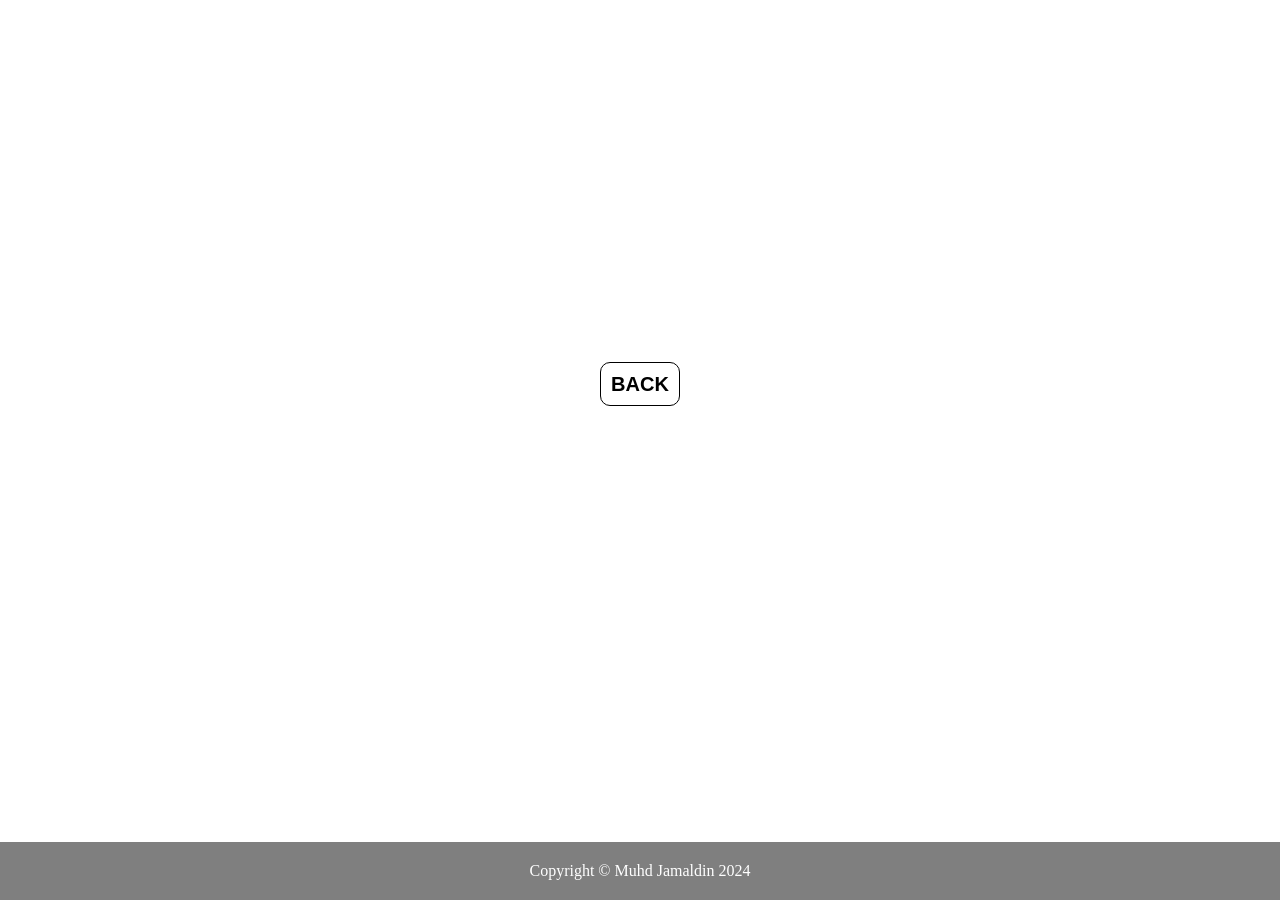
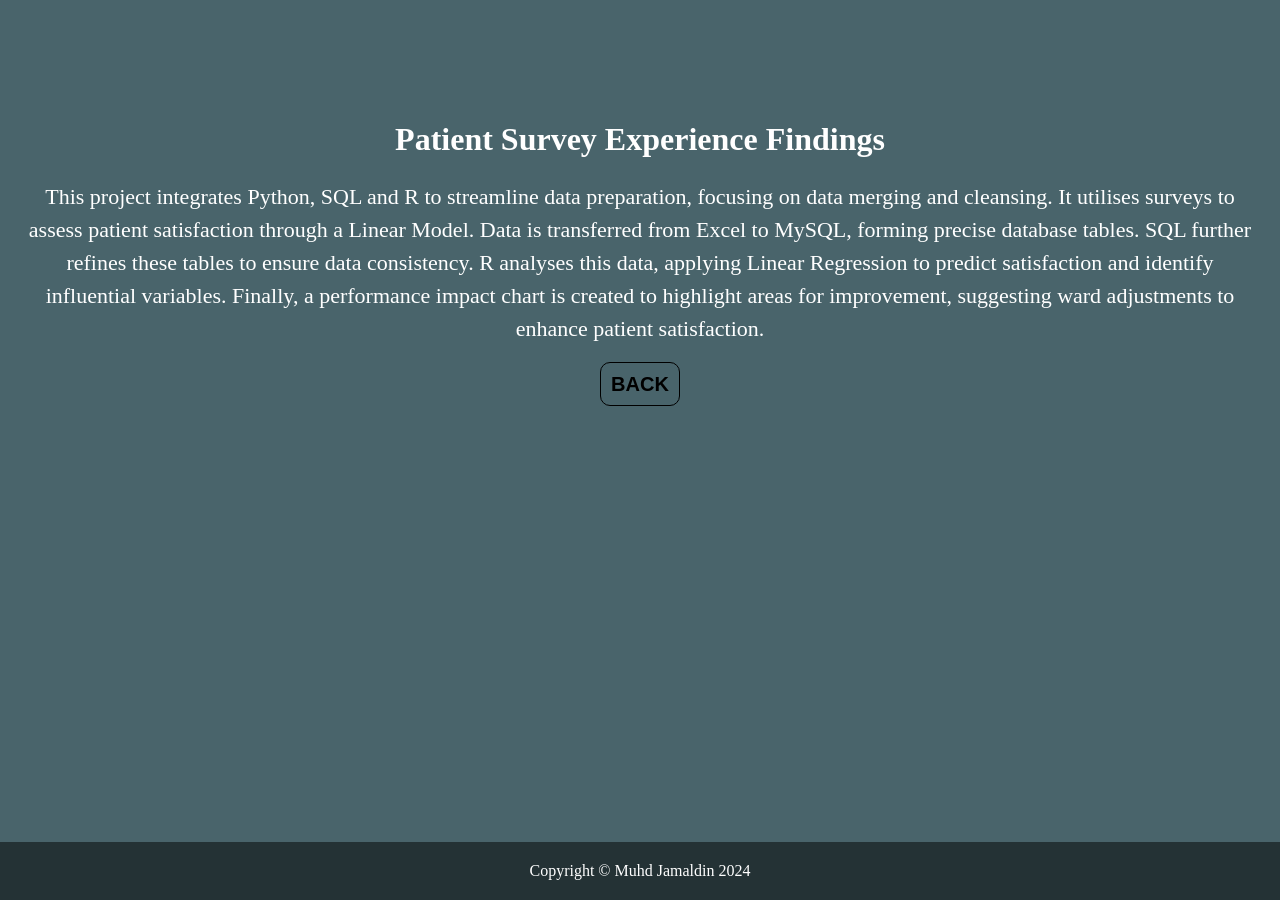
Before and after one commit to Md-Khid/Md-Khid, a Jekyll site: the page 2.html, which Jekyll copies as it is, in a window 1280 px wide. Built offline with Jekyll 4.4.1, drawn with Linux system fonts in a browser that asks for light colours.

Commit message:
Update 2.html

```diff
--- a/2.html
+++ b/2.html
@@ -7,7 +7,7 @@
     <!-- Include any necessary stylesheets or scripts -->
     <style>
         body {
-            background-image: url("/findings/background.jpg");
+            background-image: url("background.jpg");
             background-size: cover;
             color: white;
             font-family: "Century Schoolbook", serif;
```
